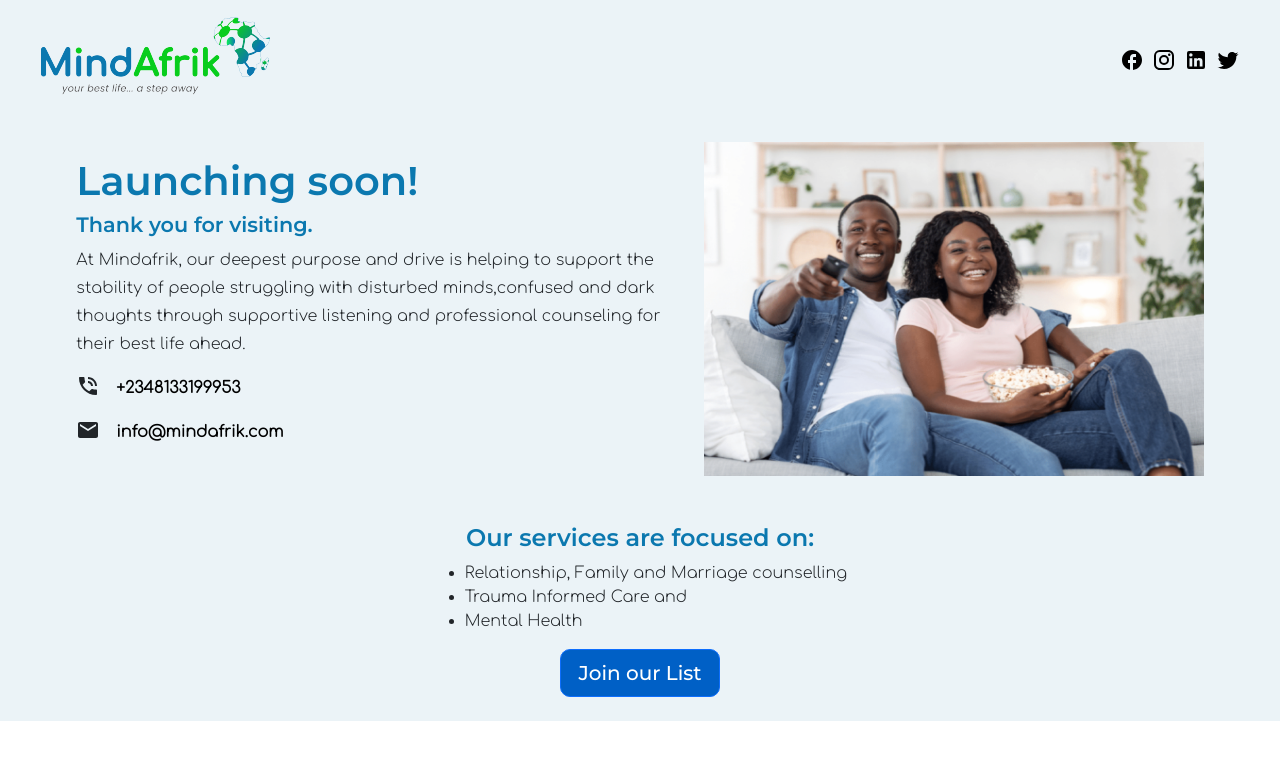
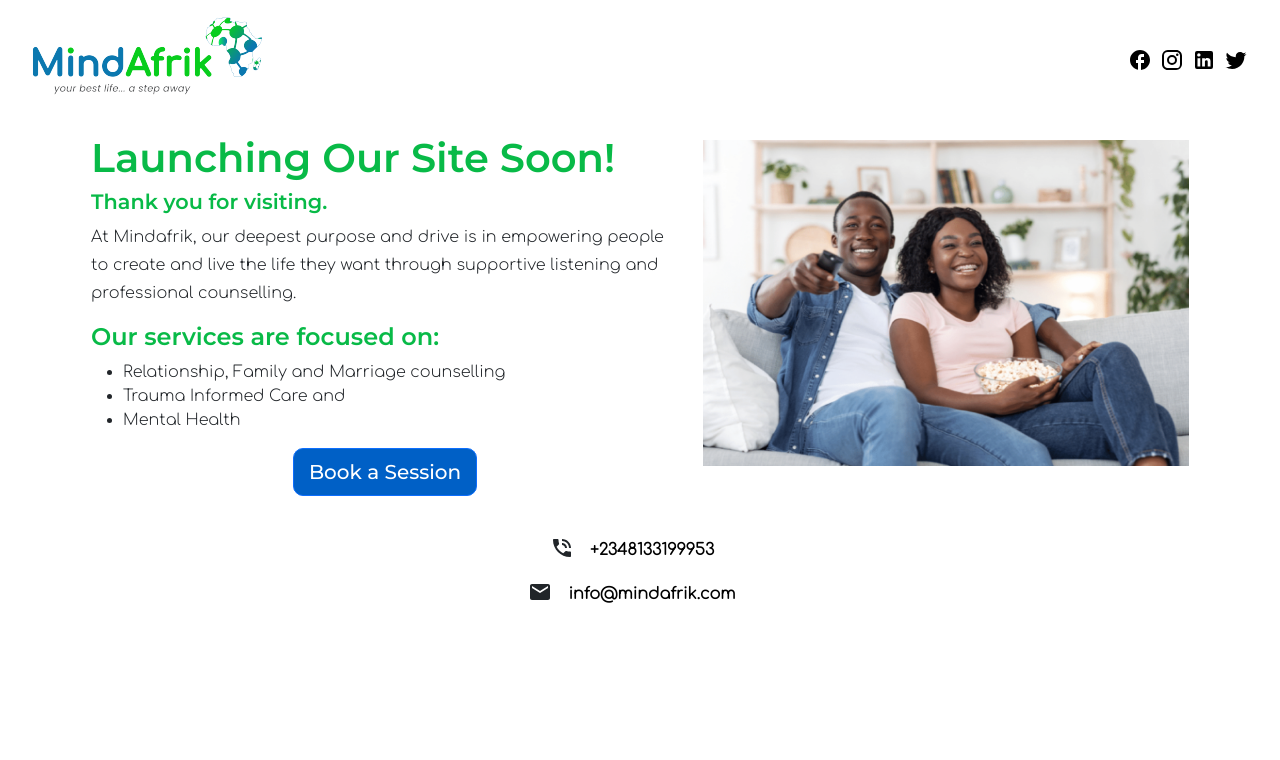
Before and after one commit to 8thGear-Tech/MindAfrik, a React (Create React App) app: page / in a window 1280 px wide. Shown: the top 760 px of the page. Built offline with nearby package versions, Linux system fonts and the light colour scheme.

Commit message:
Updated the new bg color on the underconstruction page

```diff
--- a/src/components/Buttons/actionBtn.js
+++ b/src/components/Buttons/actionBtn.js
@@ -1,12 +1,12 @@
 //external import
 import Button from "react-bootstrap/Button";
 
-export const JoinOurListBtn = () => {
+export const BookaSessionBtn = () => {
   return (
     <>
       <a href="https://bit.ly/MindafrikCounsellingSession" target="_blank">
         {" "}
-        <Button className="JoinOurListBtn">Join our List</Button>
+        <Button className="BookaSessionBtn">Book a Session</Button>
       </a>
     </>
   );
--- a/src/pages/underConstruction.js
+++ b/src/pages/underConstruction.js
@@ -2,7 +2,7 @@
 import { NavbarSection } from "../components/navbar";
 
 //buttons
-import { JoinOurListBtn } from "../components/Buttons/actionBtn";
+import { BookaSessionBtn } from "../components/Buttons/actionBtn";
 
 //images
 import underconstructionhero from "../assets/images/hero/underconstructionhero.png";
@@ -22,26 +22,55 @@ const UnderConstruction = () => {
 const SectionOne = () => {
   return (
     <>
+      <div className="px-3">
+        {" "}
+        <NavbarSection />
         <div className="px-4 container-fluid underconstructionPageBg pb-4">
-        <NavbarSection />
-        <div className="row align-items-center justify-content-center mt-4">
-          <div className="col-lg-6 col-md-7 col-sm-12 ">
-            <h1 className="headerFontColor">Launching soon!</h1>
+          <div className="row align-items-center justify-content-center mt-3">
+            <div className="col-lg-6 col-md-12 col-sm-12 ">
+              <h1 className="headerFontColor d-none d-xl-block d-lg-block d-md-block d-sm-none d-xs-none">
+                Launching Our Site Soon!
+              </h1>
+              <h2 className="headerFontColor d-xs-block d-sm-block d-md-none d-lg-none d-xl-none">
+                Launching Our Site Soon!
+              </h2>
               <h4 className="headerFontColor">Thank you for visiting.</h4>
               <p className="d-flex">
-              At Mindafrik, our deepest purpose and drive is helping to support
-              the stability of people struggling with disturbed minds,confused
-              and dark thoughts through supportive listening and professional
-              counseling for their best life ahead.
+                At Mindafrik, our deepest purpose and drive is in empowering
+                people to create and live the life they want through supportive
+                listening and professional counselling.
               </p>
-            <div className="d-flex">
+              <h3 className="headerFontColor">Our services are focused on:</h3>
+              <div className=" ">
+                <ul>
+                  <li class="paragraphText ">
+                    Relationship, Family and Marriage counselling
+                  </li>
+                  <li class="paragraphText ">Trauma Informed Care and</li>
+                  <li class="paragraphText ">Mental Health</li>
+                </ul>
+              </div>
+              <div className="text-center mb-4">
+                <BookaSessionBtn />
+              </div>
+            </div>
+            <div className="col-lg-5 col-md-12 col-sm-10 mb-5">
+              <img
+                src={underconstructionhero}
+                className="mx-lg-auto img-fluid "
+                alt=""
+                loading=""
+              />
+            </div>
+            <div className="pt-3">
+              <div className="d-flex justify-content-center">
                 {" "}
                 <PhoneIcon />
                 <a href="tel:2348133199953" className="text-decoration-none">
                   <p className="paragraphColor mx-3">+2348133199953</p>
                 </a>
               </div>
-            <div className="d-flex">
+              <div className="d-flex justify-content-center">
                 <Mailicon />{" "}
                 <a
                   href="mailto:info@mindafrik.com"
@@ -51,30 +80,6 @@ const SectionOne = () => {
                 </a>
               </div>
             </div>
-          <div className="col-lg-5 col-md-5 col-sm-10">
-            <img
-              src={underconstructionhero}
-              className="mx-lg-auto img-fluid"
-              alt=""
-              loading=""
-            />
-          </div>
-          <div className="pt-5">
-            <h3 className="headerFontColor text-center">
-              Our services are focused on:
-            </h3>
-            <div className="d-flex justify-content-center ">
-              <ul>
-                <li class="paragraphText ">
-                  Relationship, Family and Marriage counselling
-                </li>
-                <li class="paragraphText ">Trauma Informed Care and</li>
-                <li class="paragraphText ">Mental Health</li>
-              </ul>
-            </div>
-            <div className="text-center">
-              <JoinOurListBtn />
-            </div>
           </div>
         </div>
       </div>
--- a/src/sassfiles/_colors.scss
+++ b/src/sassfiles/_colors.scss
@@ -1,5 +1,6 @@
 $prytextcolor: #000000;
 $sectextcolor: #0b78af;
+$tertextcolor: #08ba47;
 $btncolor: #0060c6;
 $btntextcolor: #ffffff;
 $prybgcolor: #ffffff;
--- a/src/sassfiles/_font.scss
+++ b/src/sassfiles/_font.scss
@@ -7,7 +7,7 @@ h1 {
 
 h2 {
   font-size: 2rem;
-  // font-weight: 300;
+  font-weight: 600;
   font-family: "Montserrat", sans-serif;
 }
 
--- a/src/sassfiles/components/buttons/_actionBtn.scss
+++ b/src/sassfiles/components/buttons/_actionBtn.scss
@@ -1,10 +1,10 @@
 @use "../../colors" as *;
 
-.JoinOurListBtn {
+.BookaSessionBtn {
   background: $btncolor;
   border-radius: 10px;
   height: 3rem;
-  width: 10rem;
+  width: 11.5rem;
   font-weight: 500;
   font-size: 20px;
   font-family: "Montserrat", sans-serif;
--- a/src/sassfiles/pages/_underConstruction.scss
+++ b/src/sassfiles/pages/_underConstruction.scss
@@ -1,16 +1,16 @@
 @use "../colors" as *;
 @use "../components/buttons/actionBtn" as *;
 @use "../components/navbar/guestNavbar.";
-.underconstructionPageBg {
-  background-color: $terbgcolor;
-}
+// .underconstructionPageBg {
+//   background-color: $terbgcolor;
+// }
 
 .paragraphColor {
   color: $prytextcolor;
   font-weight: 600 !important;
 }
 .headerFontColor {
-  color: $sectextcolor;
+  color: $tertextcolor;
 }
 .paragraphText {
   font-size: 1rem;
--- a/src/sassfiles/styles.css
+++ b/src/sassfiles/styles.css
@@ -18,6 +18,7 @@ h1 {
 
 h2 {
   font-size: 2rem;
+  font-weight: 600;
   font-family: "Montserrat", sans-serif;
 }
 
@@ -46,11 +47,11 @@ p {
   font-family: "Comfortaa", cursive;
 }
 
-.JoinOurListBtn {
+.BookaSessionBtn {
   background: #0060c6;
   border-radius: 10px;
   height: 3rem;
-  width: 10rem;
+  width: 11.5rem;
   font-weight: 500;
   font-size: 20px;
   font-family: "Montserrat", sans-serif;
@@ -67,17 +68,13 @@ p {
   box-shadow: none;
 }
 
-.underconstructionPageBg {
-  background-color: rgba(215, 232, 239, 0.5);
-}
-
 .paragraphColor {
   color: #000000;
   font-weight: 600 !important;
 }
 
 .headerFontColor {
-  color: #0b78af;
+  color: #08ba47;
 }
 
 .paragraphText {
--- a/src/sassfiles/styles.min.css
+++ b/src/sassfiles/styles.min.css
@@ -1,2 +1,2 @@
-*{box-sizing:border-box;font-family:"Karla",Rubik}body{margin:0;padding:0 !important;overflow:visible !important}h1{font-size:2.5rem;font-weight:600;color:var(--white);font-family:"Montserrat",sans-serif}h2{font-size:2rem;font-family:"Montserrat",sans-serif}h3{font-size:1.5rem;font-weight:600;font-family:"Montserrat",sans-serif}h4{font-size:1.3rem;font-weight:600;font-family:"Montserrat",sans-serif}h5{font-weight:300;font-family:"Montserrat",sans-serif}p{font-size:1rem;font-weight:300;color:var(--white);line-height:1.75rem;font-family:"Comfortaa",cursive}.JoinOurListBtn{background:#0060c6;border-radius:10px;height:3rem;width:10rem;font-weight:500;font-size:20px;font-family:"Montserrat",sans-serif;font-style:normal;color:#fff}.navbar-light .navbar-toggler{border-color:rgba(0,0,0,0) !important}.btn:focus{outline:none;box-shadow:none}.underconstructionPageBg{background-color:rgba(215,232,239,.5)}.paragraphColor{color:#000;font-weight:600 !important}.headerFontColor{color:#0b78af}.paragraphText{font-size:1rem;font-weight:300;font-family:"Comfortaa",cursive}
+*{box-sizing:border-box;font-family:"Karla",Rubik}body{margin:0;padding:0 !important;overflow:visible !important}h1{font-size:2.5rem;font-weight:600;color:var(--white);font-family:"Montserrat",sans-serif}h2{font-size:2rem;font-weight:600;font-family:"Montserrat",sans-serif}h3{font-size:1.5rem;font-weight:600;font-family:"Montserrat",sans-serif}h4{font-size:1.3rem;font-weight:600;font-family:"Montserrat",sans-serif}h5{font-weight:300;font-family:"Montserrat",sans-serif}p{font-size:1rem;font-weight:300;color:var(--white);line-height:1.75rem;font-family:"Comfortaa",cursive}.BookaSessionBtn{background:#0060c6;border-radius:10px;height:3rem;width:11.5rem;font-weight:500;font-size:20px;font-family:"Montserrat",sans-serif;font-style:normal;color:#fff}.navbar-light .navbar-toggler{border-color:rgba(0,0,0,0) !important}.btn:focus{outline:none;box-shadow:none}.paragraphColor{color:#000;font-weight:600 !important}.headerFontColor{color:#08ba47}.paragraphText{font-size:1rem;font-weight:300;font-family:"Comfortaa",cursive}
 /*# sourceMappingURL=styles.min.css.map */
```
Also changed, not shown: 2 other files (tests, documents, lock files or other folders). Lines whose indentation alone changed are shown as unchanged.
